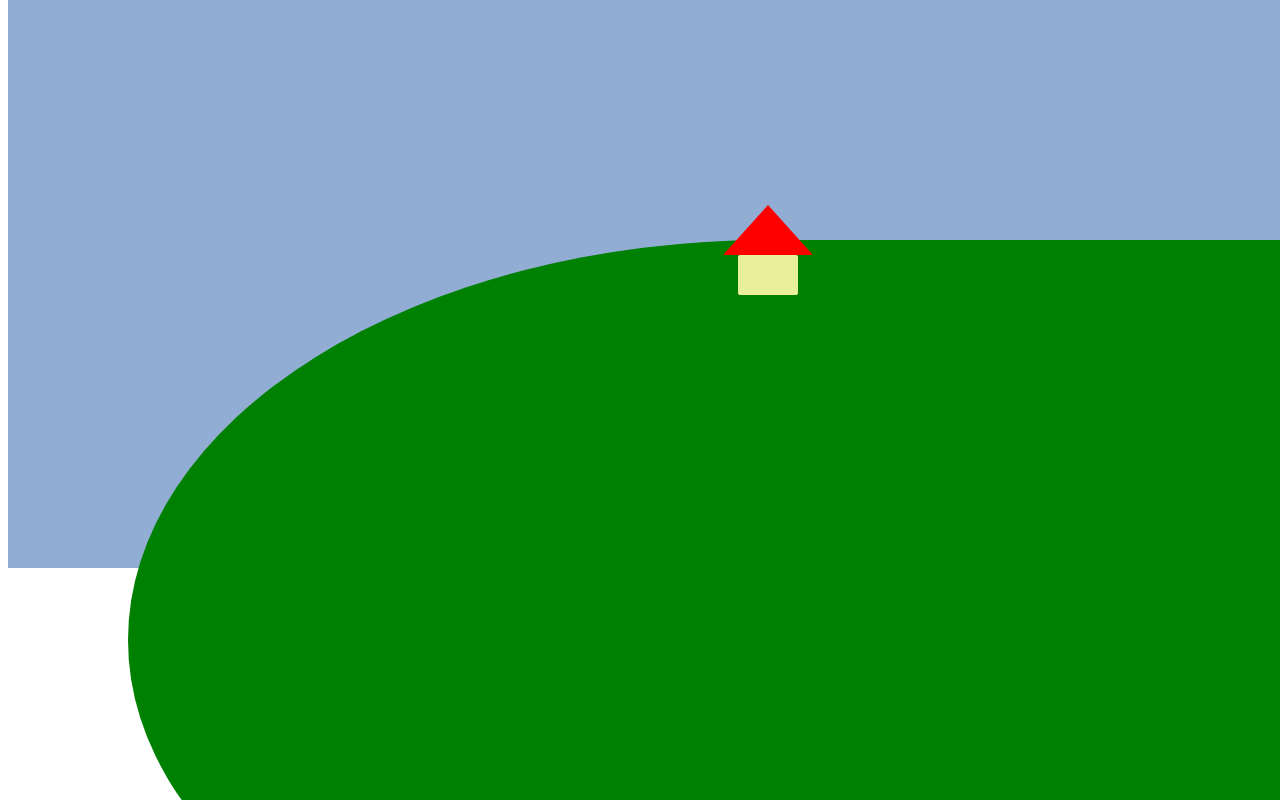
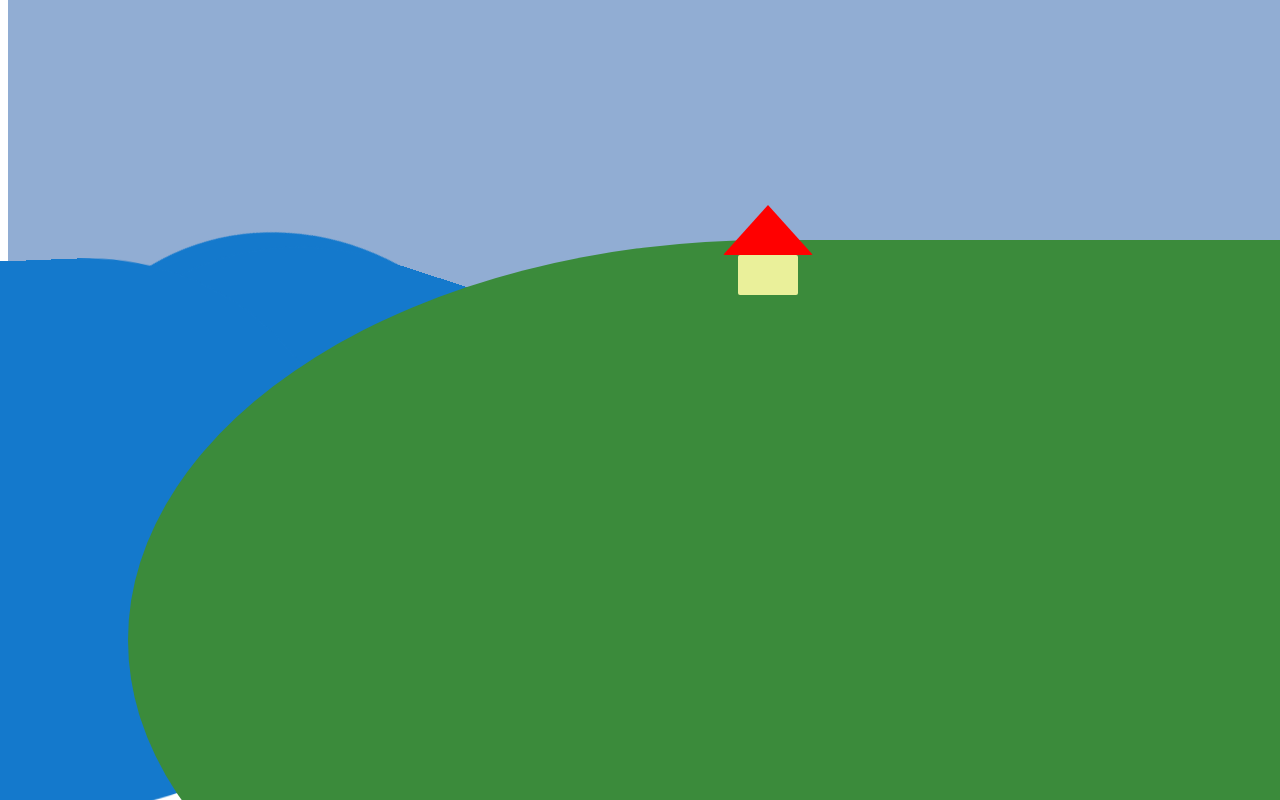
Before and after one commit to GitAarontell/Weather-Radar, a React (Create React App) app: page / in a window 1280 px wide. Shown: the part 240-1040 px from the top of the page. Built offline with nearby package versions, Linux system fonts and the light colour scheme.

Commit message:
added waves

```diff
--- a/src/Form/Form.jsx
+++ b/src/Form/Form.jsx
@@ -57,6 +57,12 @@ class Form extends React.Component {
                     <House className='house'></House>
                 </div>
 
+                <div className='waves'>
+                    <div className='waveOne movement'></div>
+                    <div className='waveTwo movement'></div>
+                    <div className='waveThree movement'></div>
+                </div>
+
             </div>
         );
     }
--- a/src/Form/styles.css
+++ b/src/Form/styles.css
@@ -41,8 +41,46 @@
     bottom: -60%;
     height: 100%;
     width: 100%;
-    background-color: green;
+    background-color: rgb(59, 139, 59);
     border-radius: 50% 5% 0 50%;
+    z-index: 2;
+}
+
+.waves{
+    position: absolute;
+    bottom: -200px;
+    left: -20%;
+    z-index: 1;
+    height: 500px;
+    width: 100%;
+}
+
+.movement{
+    position: absolute;
+    border-radius: 43%;
+    background-color: rgb(20, 121, 204);
+    top: 0;
+    height: 550px;
+    width: 600px;
+}
+
+.waveOne{
+    animation: wave 21s infinite linear;
+    left: 20%;
+}
+
+.waveTwo{
+    animation: wave 18s infinite linear;
+    right: 30%;
+}
+
+.waveThree{
+    animation: wave 16s infinite linear;
+}
+
+@keyframes wave {
+    from { transform: rotate(0deg);}
+    from { transform: rotate(360deg);}
 }
 
 *:focus{
```
